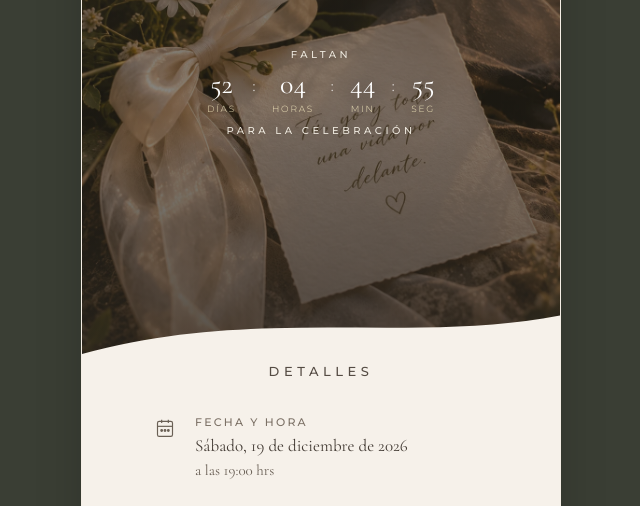
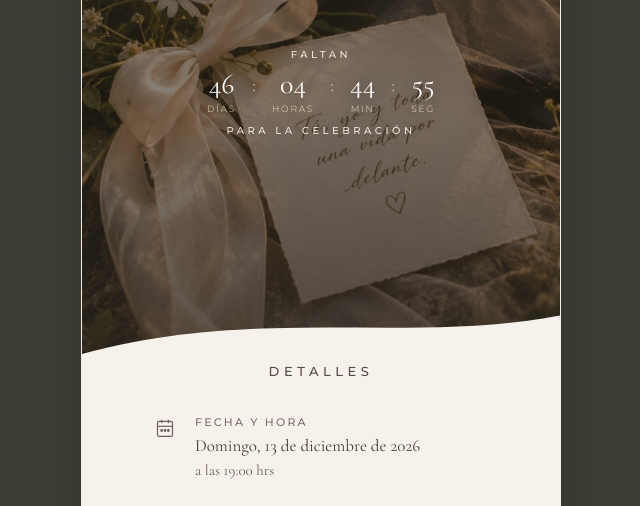
Before and after one commit to linkards/Adrian-Nhilze, a plain HTML site: page index.html in a window 1280 px wide. Shown: the part 1402-1908 px from the top of the page, 319-959 px from the left. Drawn offline with nearby package versions, Linux system fonts and the light colour scheme.

Commit message:
index.html

```diff
--- a/index.html
+++ b/index.html
@@ -132,7 +132,7 @@
         </p>
 
         <div class="text-[#FAF5EB] font-serif text-[26px] tracking-[0.35em] font-normal drop-shadow-md">
-          19 · 12 · 2026
+          13 · 12 · 2026
         </div>
 
         <div class="mt-6 flex items-center justify-center">
@@ -291,7 +291,7 @@
               FECHA Y HORA
             </h4>
             <p class="font-serif text-[17px] text-[#443C35] leading-snug">
-              Sábado, 19 de diciembre de 2026<br>
+              Domingo, 13 de diciembre de 2026<br>
               <span class="text-[15px] text-[#695F55]">a las 19:00 hrs</span>
             </p>
           </div>
@@ -849,7 +849,7 @@
     }
 
     function updateCountdown() {
-      const targetDate = new Date('2026-12-19T19:00:00').getTime();
+      const targetDate = new Date('2026-12-13T19:00:00').getTime();
       const now = new Date().getTime();
       let diff = targetDate - now;
 
```
